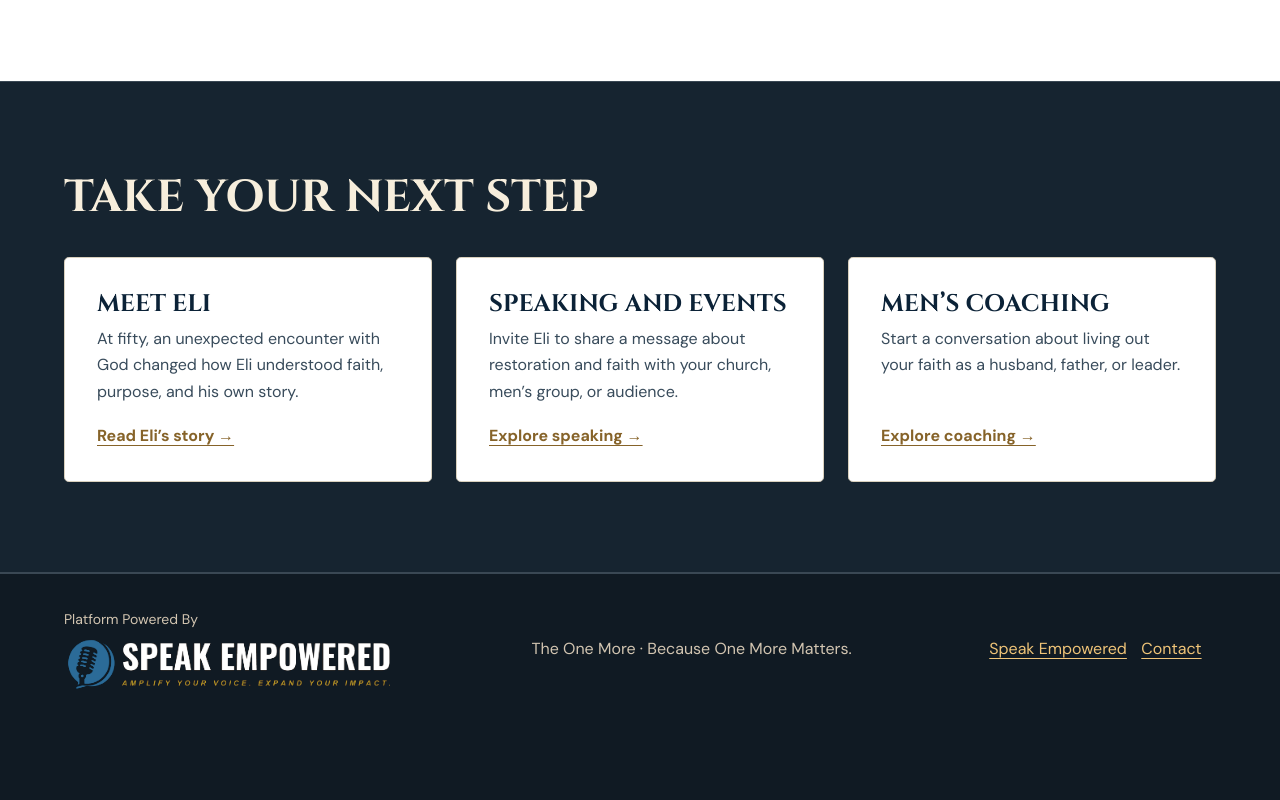
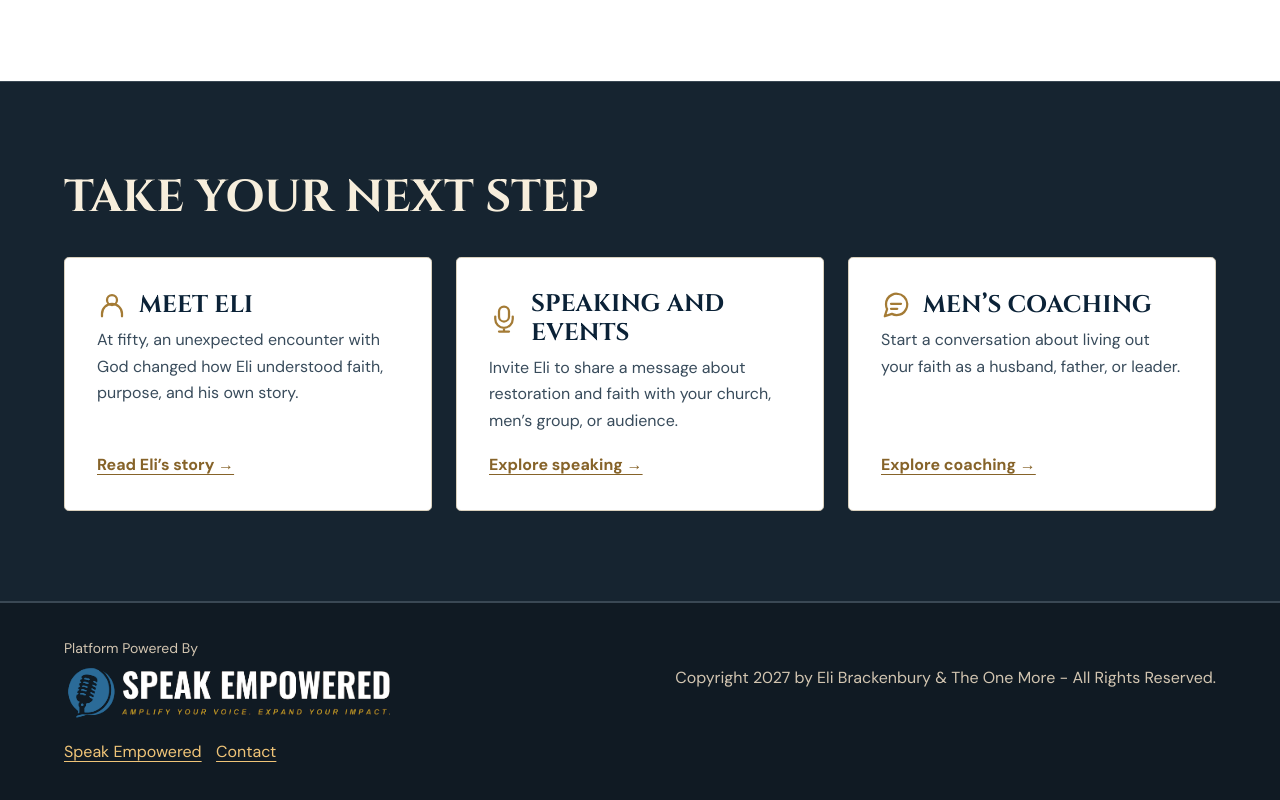
Before and after one commit to speak-empowered/TROM, a website: page index.html in a window 1280 px wide. Shown: the part 1665-2465 px from the top of the page. Before the commit the page ends 2390 px from the top, so only its background shows below. Drawn offline with Linux system fonts and the light colour scheme.

Commit message:
Add gold homepage icons and update the footer copyright

```diff
--- a/assets/site.css
+++ b/assets/site.css
@@ -159,3 +159,6 @@ blockquote p { font: 400 clamp(1.7rem, 3vw, 2.5rem)/1.15 var(--serif); margin: 0
 .home-links article a { margin-top: auto; color: #866329; font-weight: 700; }
 .home-links article a:hover { color: #0b2237; }
 .home-links article a:focus-visible { outline-color: #0b2237; }
+
+.home-links article h3 { display: flex; align-items: center; gap: .75rem; }
+.step-icon { flex: 0 0 30px; color: #a47b35; }
--- a/index.html
+++ b/index.html
@@ -52,9 +52,9 @@
       <div class="wrap">
         <h2>Take your next step</h2>
         <div class="grid three home-links">
-          <article><h3>Meet Eli</h3><p>At fifty, an unexpected encounter with God changed how Eli understood faith, purpose, and his own story.</p><a href="meet-eli.html">Read Eli’s story →</a></article>
-          <article><h3>Speaking and events</h3><p>Invite Eli to share a message about restoration and faith with your church, men’s group, or audience.</p><a href="speaking.html">Explore speaking →</a></article>
-          <article><h3>Men’s coaching</h3><p>Start a conversation about living out your faith as a husband, father, or leader.</p><a href="mens-coaching.html">Explore coaching →</a></article>
+          <article><h3><svg class="step-icon" xmlns="http://www.w3.org/2000/svg" viewBox="0 0 24 24" width="30" height="30" fill="none" stroke="currentColor" stroke-width="1.8" stroke-linecap="round" stroke-linejoin="round" aria-hidden="true" focusable="false"><circle cx="12" cy="8" r="4"/><path d="M4 21v-2a8 8 0 0 1 16 0v2"/></svg><span>Meet Eli</span></h3><p>At fifty, an unexpected encounter with God changed how Eli understood faith, purpose, and his own story.</p><a href="meet-eli.html">Read Eli’s story →</a></article>
+          <article><h3><svg class="step-icon" xmlns="http://www.w3.org/2000/svg" viewBox="0 0 24 24" width="30" height="30" fill="none" stroke="currentColor" stroke-width="1.8" stroke-linecap="round" stroke-linejoin="round" aria-hidden="true" focusable="false"><rect x="8" y="2" width="8" height="12" rx="4"/><path d="M5 10v2a7 7 0 0 0 14 0v-2M12 19v3M8 22h8"/></svg><span>Speaking and events</span></h3><p>Invite Eli to share a message about restoration and faith with your church, men’s group, or audience.</p><a href="speaking.html">Explore speaking →</a></article>
+          <article><h3><svg class="step-icon" xmlns="http://www.w3.org/2000/svg" viewBox="0 0 24 24" width="30" height="30" fill="none" stroke="currentColor" stroke-width="1.8" stroke-linecap="round" stroke-linejoin="round" aria-hidden="true" focusable="false"><path d="M21 11.5a8.4 8.4 0 0 1-.9 3.8 8.5 8.5 0 0 1-7.6 4.7 8.4 8.4 0 0 1-3.8-.9L3 21l1.9-5.7a8.4 8.4 0 0 1-.9-3.8 8.5 8.5 0 0 1 4.7-7.6 8.4 8.4 0 0 1 3.8-.9h.5a8.5 8.5 0 0 1 8 8v.5Z"/><path d="M8 11h8M8 15h5"/></svg><span>Men’s coaching</span></h3><p>Start a conversation about living out your faith as a husband, father, or leader.</p><a href="mens-coaching.html">Explore coaching →</a></article>
         </div>
       </div>
     </section>
@@ -65,7 +65,7 @@
         <p>Platform Powered By</p>
         <a class="platform-logo-link" href="https://speakempowered.com/platform-development" target="_blank" rel="noopener noreferrer"><img src="assets/images/SE%20Logo.png" alt="Speak Empowered platform development" width="1627" height="262" loading="lazy"></a>
       </div>
-      <p>The One More · Because One More Matters.</p>
+      <p>Copyright 2027 by Eli Brackenbury &amp; The One More - All Rights Reserved.</p>
       <div><a href="https://speakempowered.com/speakers/eli-brackenbury">Speak Empowered</a><a href="contact.html">Contact</a></div>
     </div>
   </footer>
```
Also changed, not shown: book.html (+1 -1 lines), contact.html (+1 -1 lines), meet-eli.html (+1 -1 lines), mens-coaching.html (+1 -1 lines), one-more.html (+1 -1 lines), speaking.html (+1 -1 lines).
